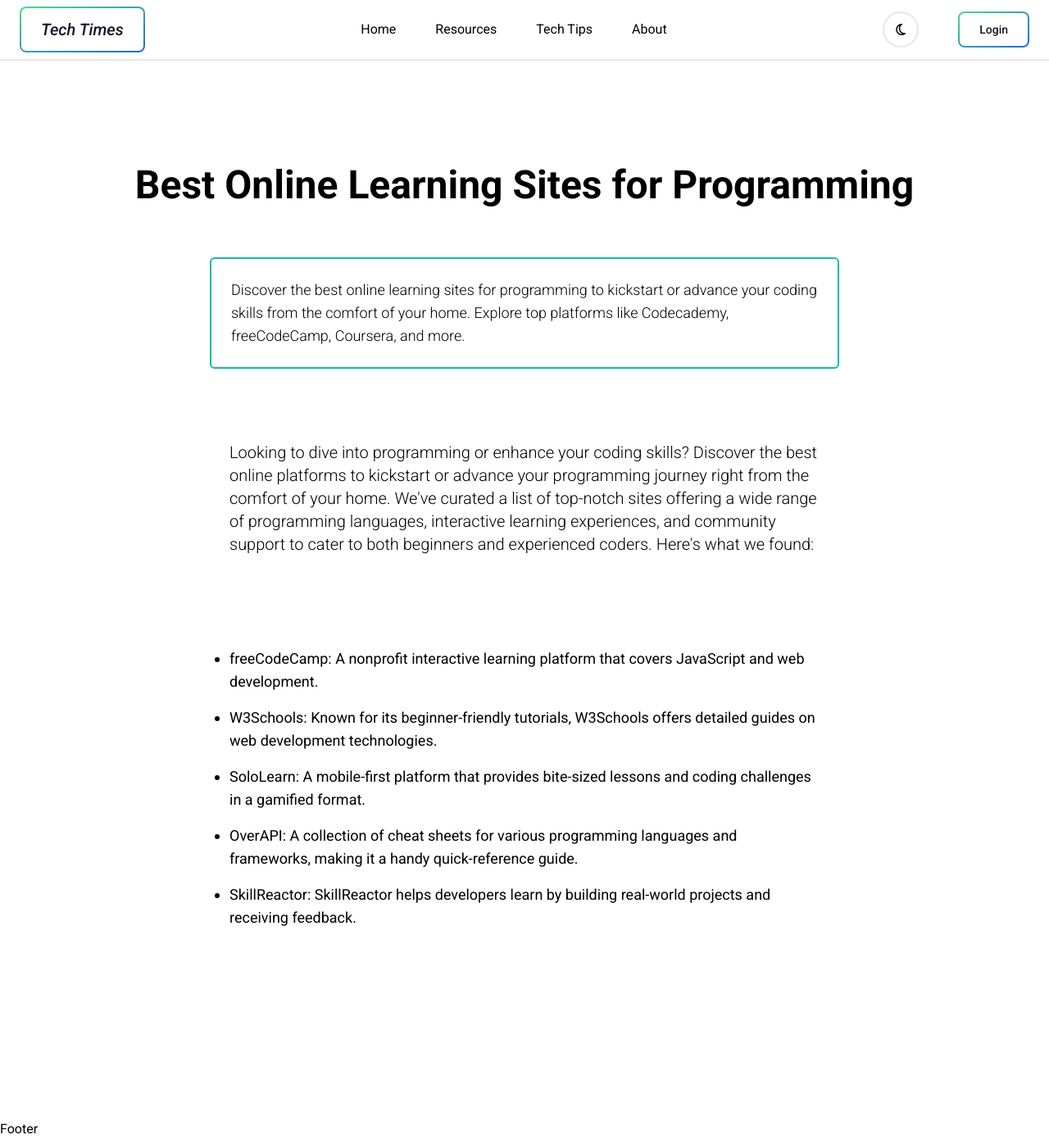
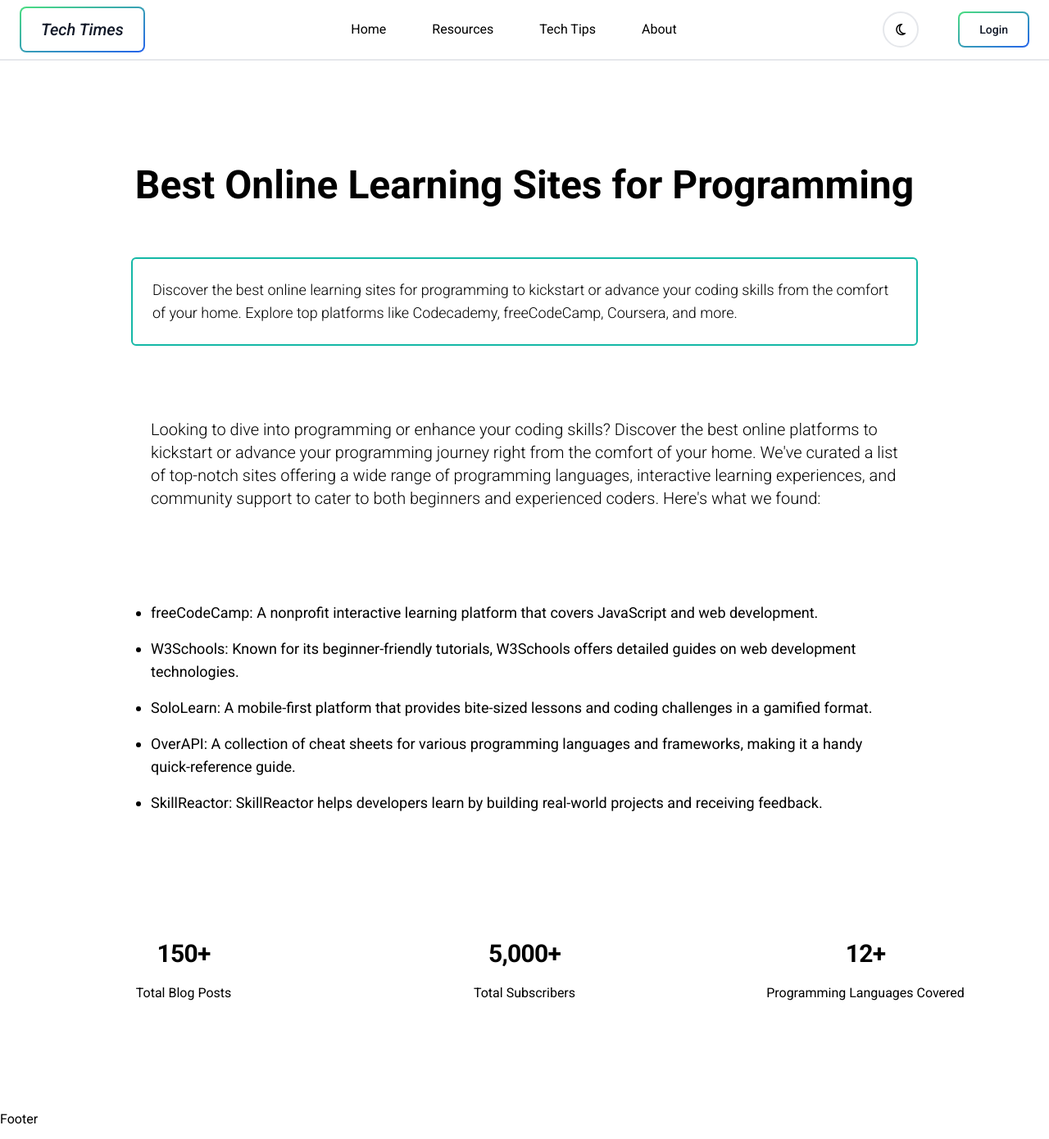
Before and after one commit to EclipticCode/TechTimes-FrontEnd, a React (Vite) app: page /resources in a window 1280 px wide. Shown: the whole page at 82% size. Built offline with nearby package versions, Linux system fonts and the light colour scheme.

Commit message:
added Stats component

```diff
--- a/src/App.jsx
+++ b/src/App.jsx
@@ -6,6 +6,7 @@
 import TechTips from './Components/TechTips';
 import About from './Components/About';
 import Footer from './Components/Footer';
+import Stats from './Components/Stats';
 
 const App = () => {
 
@@ -25,6 +26,7 @@
         <Route path='/techTips' element={<TechTips/>}></Route>
         <Route path='/about' element={<About/>}></Route>
       </Routes>
+      <Stats/>
       <Footer/>
       </div>
     </div>
--- a/src/Components/Navbar.jsx
+++ b/src/Components/Navbar.jsx
@@ -13,10 +13,10 @@
       </button>
        </div>
        <div className='flex space-x-12'>
-       <div className=''><button><Link to={`/`}>Home</Link></button></div>
-       <div className=''><button><Link to={`/resources`}>Resources</Link></button></div>
-       <div className=''><button><Link to={`/techTips`}>Tech Tips</Link></button></div>
-       <div className=''><button><Link to={`/about`}>About</Link></button></div>
+       <div><button className='active:bg-teal-500 p-1 rounded-full'><Link to={`/`}>Home</Link></button></div>
+       <div><button className='active:bg-teal-500 p-1 rounded-full'><Link to={`/resources`}>Resources</Link></button></div>
+       <div><button className='active:bg-teal-500 p-1 rounded-full'><Link to={`/techTips`}>Tech Tips</Link></button></div>
+       <div><button className='active:bg-teal-500 p-1 rounded-full'><Link to={`/about`}>About</Link></button></div>
        </div>
 
       <div className='flex  items-center space-x-12'>
--- a/src/Components/Resources.jsx
+++ b/src/Components/Resources.jsx
@@ -28,15 +28,15 @@
 
 const Resources = () => {
   return (
-    <div className='grid justify-items-center m-32'>
-        <h1 className='text-5xl font-bold'>Best Online Learning Sites for Programming</h1>
+    <div className='grid justify-items-center mt-16'>
+        <h1 className='text-5xl font-bold mt-16'>Best Online Learning Sites for Programming</h1>
         <div className='mt-16 h-auto w-3/4 border-2 border-teal-500 rounded-md dark:bg-navBar text-left p-6 font-light text-lg dark:border-teal-500 hover:opacity-80'>
          Discover the best online learning sites for programming to kickstart or advance your coding skills from the comfort of your home. Explore top platforms like Codecademy, freeCodeCamp, Coursera, and more.
         </div>
         <div className='mt-16 h-auto w-3/4 text-left p-6 font-light text-xl'>
         Looking to dive into programming or enhance your coding skills? Discover the best online platforms to kickstart or advance your programming journey right from the comfort of your home. We've curated a list of top-notch sites offering a wide range of programming languages, interactive learning experiences, and community support to cater to both beginners and experienced coders. Here's what we found:
         </div>
-          <div className='text-lg mt-16 mb-20 w-3/4 p-6 text-left'>
+          <div className='text-lg mt-16 w-3/4 p-6 text-left'>
             <ul className='list-disc space-y-4'>
                 {lists.map((list , index) => (
                     <li key={index}><a className="hover:underline hover:dark:text-teal-500" href={list.href} target='_blank'>{list.websiteName}</a>: {list.description}</li>
--- /dev/null
+++ b/src/Components/Stats.jsx
@@ -0,0 +1,30 @@
+import React from 'react'
+
+const stats = [
+    { id: 1, name: 'Total Blog Posts', value: '150+' },
+    { id: 2, name: 'Total Subscribers', value: '5,000+' },
+    { id: 3, name: 'Programming Languages Covered', value: '12+' },
+  ]
+
+const Stats = () => {
+  return (
+    <div>
+         <div className="py-24 sm:py-32">
+      <div className="mx-auto max-w-7xl px-6 lg:px-8">
+        <dl className="grid grid-cols-1 gap-x-8 gap-y-16 text-center lg:grid-cols-3">
+          {stats.map((stat) => (
+            <div key={stat.id} className="mx-auto flex max-w-xs flex-col gap-y-4">
+              <dt className="text-base leading-7">{stat.name}</dt>
+              <dd className="order-first text-3xl font-semibold tracking-tight m:text-5xl">
+                {stat.value}
+              </dd>
+            </div>
+          ))}
+        </dl>
+      </div>
+    </div>
+    </div>
+  )
+}
+
+export default Stats
```
